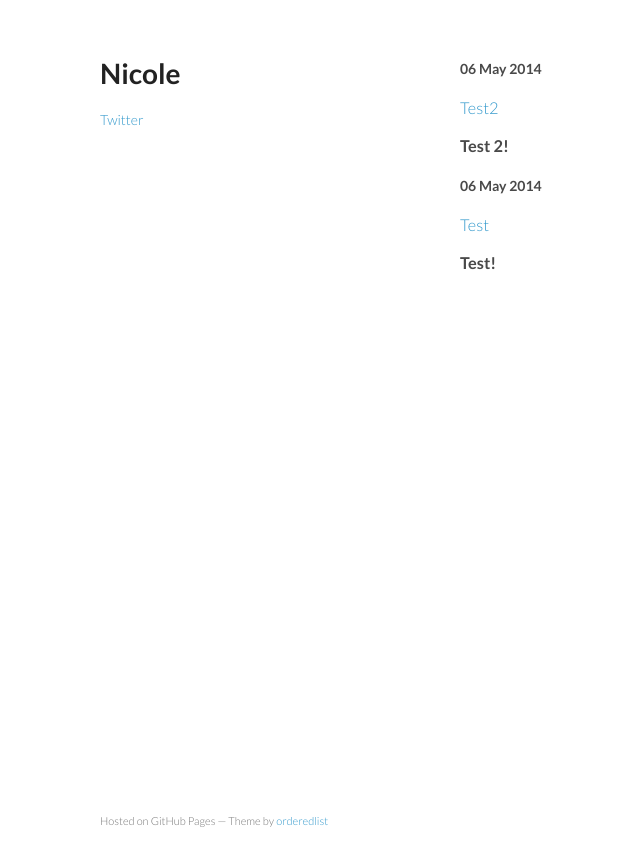
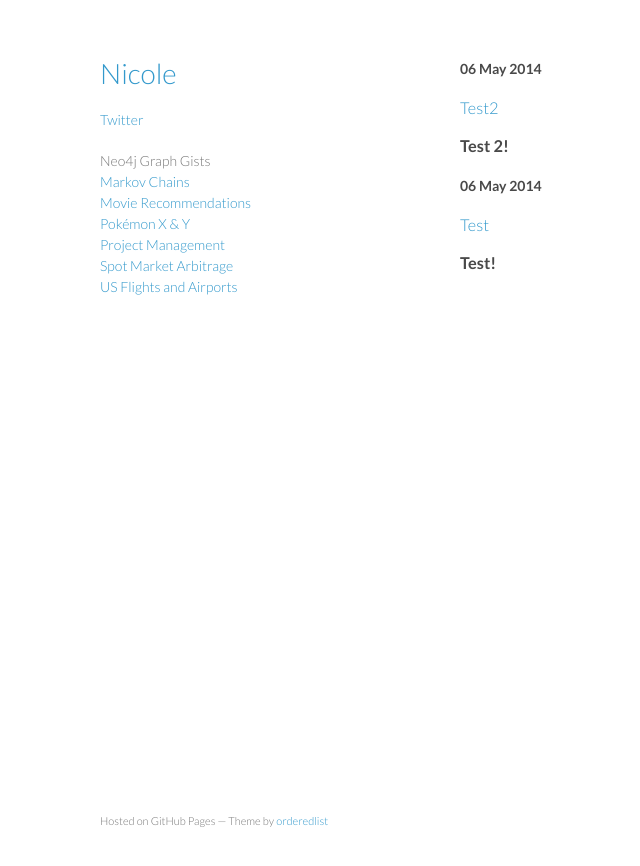
Before and after one commit to nicolewhite/nicolewhite.github.io_old, a Jekyll site: the page built from index.html, in a window 1280 px wide. Shown: the top 866 px of the page, without its empty margins (110-750 px from the left). Built offline with Jekyll 4.4.1, drawn with Linux system fonts in a browser that asks for light colours.

Commit message:
update sidebar

```diff
--- a/_includes/sidebar.html
+++ b/_includes/sidebar.html
@@ -1,5 +1,13 @@
     <div class="wrapper">
       <header>
-        <h1>Nicole</h1>
+        <h1><a href="http://nicolewhite.github.io/">Nicole</a></h1>
 		<p><a href="https://twitter.com/_nicolemargaret">Twitter</a></p>
+		<p>Neo4j Graph Gists<br>
+			<a href="http://gist.neo4j.org/?7486272">Markov Chains</a><br>
+			<a href="http://gist.neo4j.org/?8173017">Movie Recommendations</a><br>
+			<a href="http://gist.neo4j.org/?7201286">Pokémon X & Y</a><br>
+			<a href="http://gist.neo4j.org/?8412907">Project Management</a><br>
+			<a href="http://gist.neo4j.org/?7331087">Spot Market Arbitrage</a><br>
+			<a href="http://gist.neo4j.org/?6619085">US Flights and Airports</a><br>
+		</p>
       </header>
```
